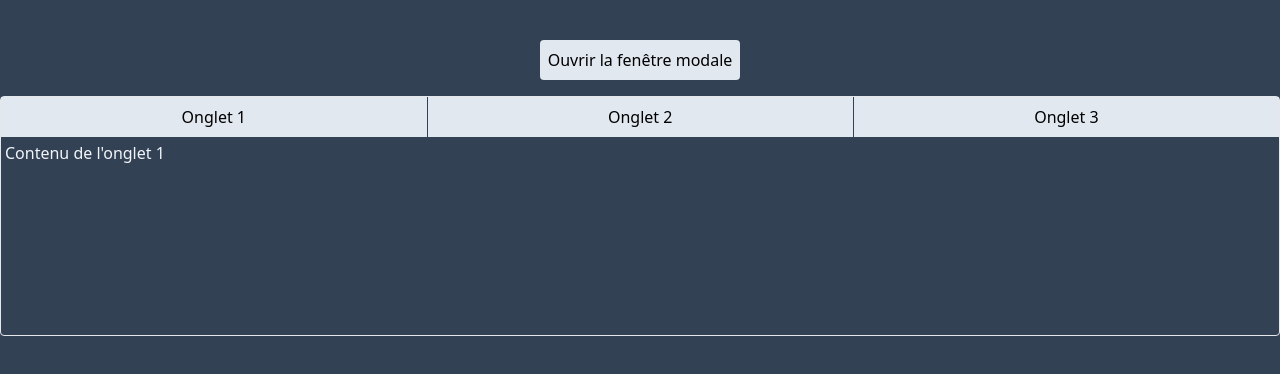
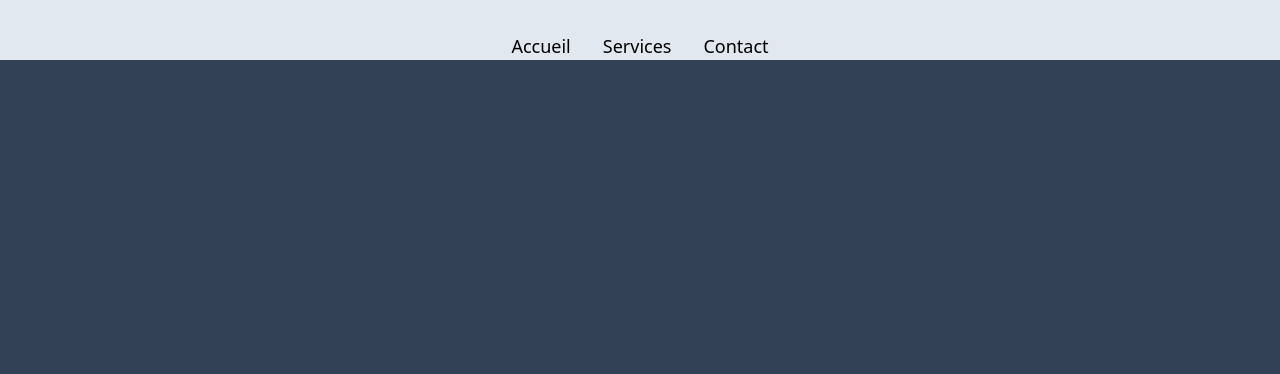
Before and after one commit to jess2304/some-react-components, a React (Vite) app: page / in a window 1280 px wide. Shown: the top 374 px of the page. Built offline with nearby package versions, Linux system fonts and the light colour scheme.

Commit message:
Navbar simple

```diff
--- a/src/App.jsx
+++ b/src/App.jsx
@@ -1,12 +1,15 @@
-import FenetreModale from "./components/1.Créer-une-fenêtre-modale-avec-un-portal/FenetreModale"
-import SystemeOnglets from "./components/2.Créer-un-systeme-d-onglets/SystemeOnglets"
+//import FenetreModale from "./components/1.Créer-une-fenêtre-modale-avec-un-portal/FenetreModale"
+//import SystemeOnglets from "./components/2.Créer-un-systeme-d-onglets/SystemeOnglets"
+import Navbar from "./components/3.Coder-une-navbar/Navbar";
+
 function App() {
   return (
     <div className="min-h-screen bg-slate-700 pt-10 flex flex-col space-y-4">
-      <FenetreModale />
-      <SystemeOnglets />
+      <Navbar />
+      {/**<FenetreModale />
+      <SystemeOnglets />**/}
     </div>
-  )
+  );
 }
 
-export default App
+export default App;
--- /dev/null
+++ b/src/components/3.Coder-une-navbar/Navbar.jsx
@@ -0,0 +1,35 @@
+import React from "react";
+import { useState } from "react";
+import close from "../../assets/icons8-close.svg";
+import hamburger from "../../assets/burger-menu-svgrepo-com.svg";
+export default function Navbar() {
+  const [showMenu, setShowMenu] = useState(true);
+  return (
+    <nav className="fixed top-0 w-full flex justify-center p-4 bg-slate-200">
+      <ul
+        className={`${
+          showMenu ? "flex" : "hidden"
+        } flex-col items-center justify-center bg-slate-200 w-full absolute top-full pb-5 sm:flex sm:relativ sm:flex-row sm:pb-0`}
+      >
+        <li>
+          <a className="inline-block py-2 mx-4 text-lg sm:py-0" href="#">
+            Accueil
+          </a>
+        </li>
+        <li>
+          <a className="inline-block py-2 mx-4 text-lg sm:py-0" href="#">
+            Services
+          </a>
+        </li>
+        <li>
+          <a className="inline-block py-2 mx-4 text-lg sm:py-0" href="#">
+            Contact
+          </a>
+        </li>
+      </ul>
+      <button className="ml-auto sm:hidden" onClick={() => setShowMenu(!showMenu)}>
+        <img className="w-4" src={showMenu ? close : hamburger} />
+      </button>
+    </nav>
+  );
+}
```
Also changed, not shown: src/assets/burger-menu-svgrepo-com.svg (added), src/assets/icons8-close.svg (added).
